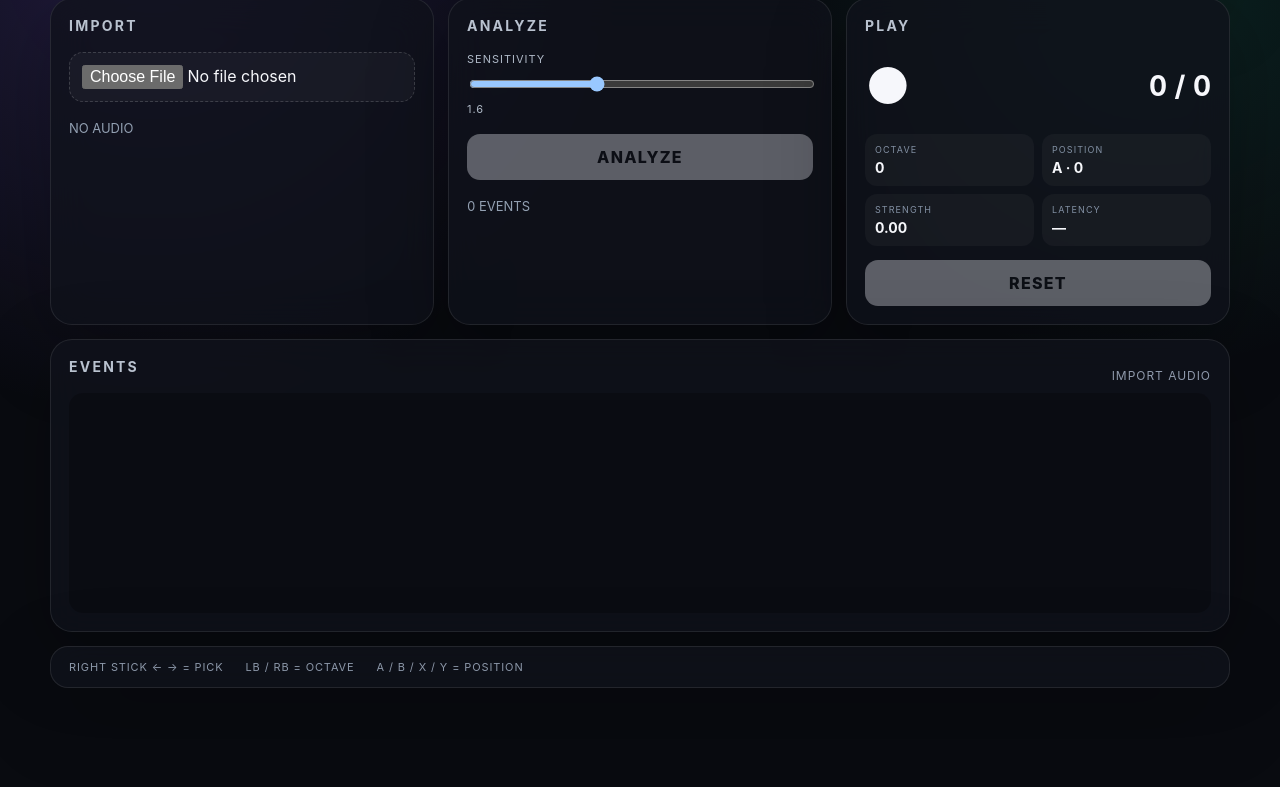
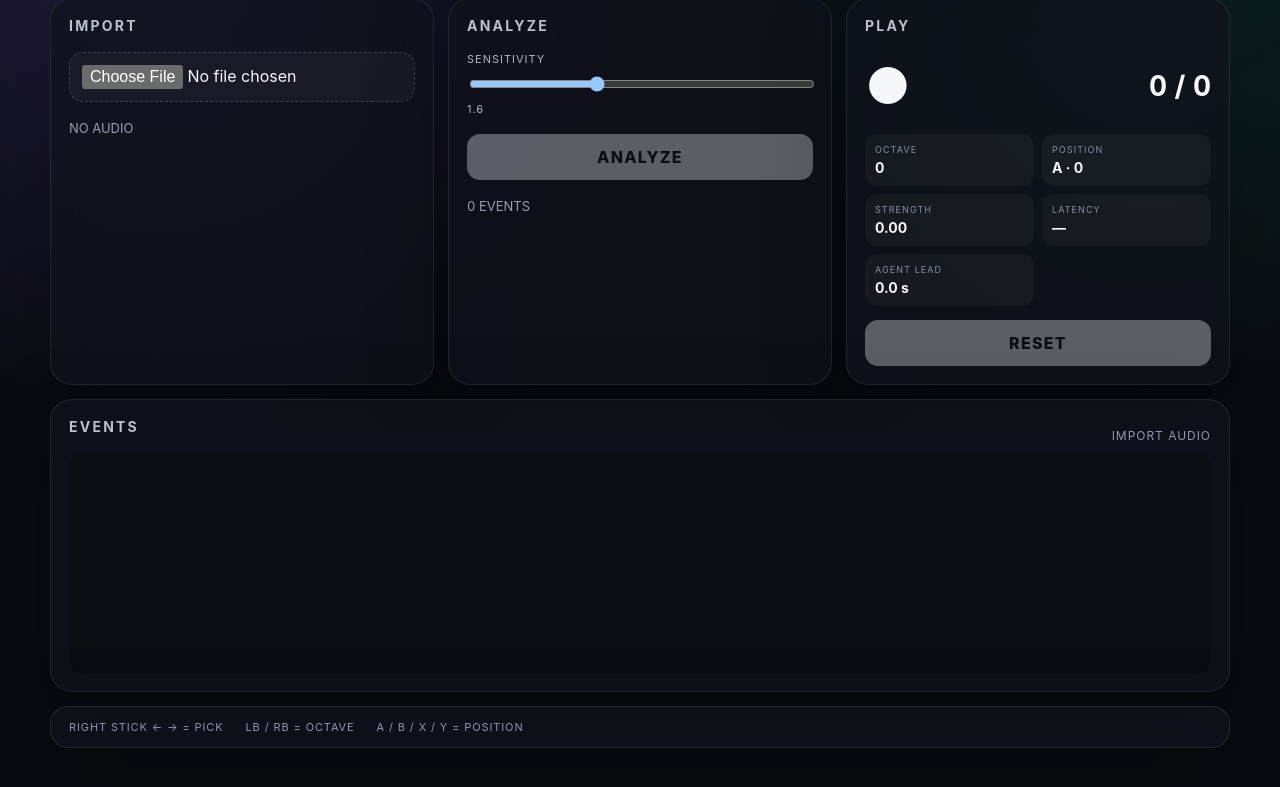
Before and after one commit to Blackmvmba88/guitarra, a website with bundled scripts: page web/index.html in a window 1280 px wide. Shown: the part 137-924 px from the top of the page. Before the commit the page ends 873 px from the top, so only its background shows below. Built offline with nearby package versions, Linux system fonts and the light colour scheme.

Commit message:
feat: show agent bake lead in play telemetry

```diff
--- a/web/index.html
+++ b/web/index.html
@@ -45,6 +45,7 @@
           <div><span>POSITION</span><strong id="positionValue">A · 0</strong></div>
           <div><span>STRENGTH</span><strong id="strengthValue">0.00</strong></div>
           <div><span>LATENCY</span><strong id="latencyValue">—</strong></div>
+          <div><span>AGENT LEAD</span><strong id="agentLeadValue">0.0 s</strong></div>
         </div>
         <button id="resetButton" disabled>RESET</button>
       </article>
```
